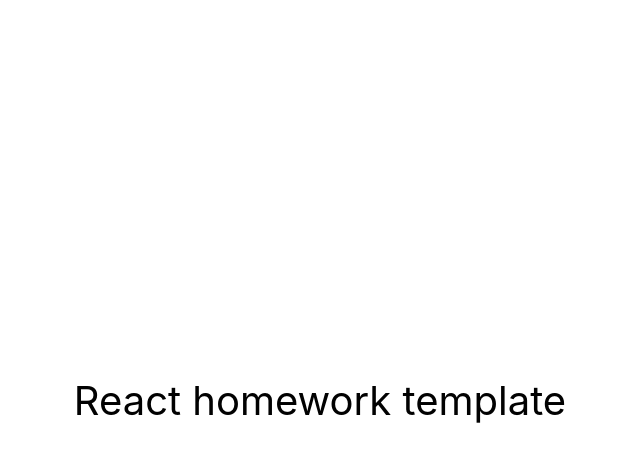
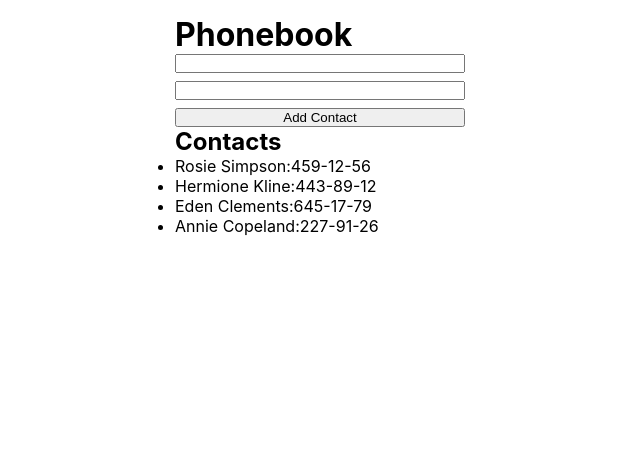
Before and after one commit to yevhenpodoliaka/goit-react-hw-02-phonebook, a React (Create React App) app: page / in a window 1280 px wide. Shown: the top 462 px of the page, without its empty margins (320-960 px from the left). Built offline with nearby package versions, Linux system fonts and the light colour scheme.

Commit message:
add components

```diff
--- a/src/components/App.jsx
+++ b/src/components/App.jsx
@@ -1,16 +1,34 @@
-export const App = () => {
-  return (
-    <div
-      style={{
-        height: '100vh',
-        display: 'flex',
-        justifyContent: 'center',
-        alignItems: 'center',
-        fontSize: 40,
-        color: '#010101'
-      }}
-    >
-      React homework template
+import React, { Component } from "react";
+import ContactForm from './ContactForm/ContactForm'
+import Contactlist from './ContactList/ContactList'
+class App extends Component {
+  state = {
+  contacts: [
+    {id: 'id-1', name: 'Rosie Simpson', number: '459-12-56'},
+    {id: 'id-2', name: 'Hermione Kline', number: '443-89-12'},
+    {id: 'id-3', name: 'Eden Clements', number: '645-17-79'},
+    {id: 'id-4', name: 'Annie Copeland', number: '227-91-26'},
+  ],
+  filter: '',
+  name: '',
+  number: ''
+}
+
+  handlerFormSubmit = e => {
+    e.preventdefault();
+    console.log(e);
+  }
+  render() {
+      return (
+        <div>
+          <h1>Phonebook</h1>
+          <ContactForm handler={this.handlerFormSubmit} />
+          <h2>Contacts</h2>
+          <Contactlist contacts={this.state.contacts}/>
     </div>
   );
+  }
+
 };
+
+export default App
--- /dev/null
+++ b/src/components/ContactForm/ContactForm.jsx
@@ -0,0 +1,41 @@
+import React, { Component } from 'react';
+import s from './ContactForm.module.css';
+class ContactForm extends Component {
+  state = {
+    name: '',
+    number: '',
+    };
+
+    handleChange = e => {
+        const { name, value } = e.currentTarget
+        console.log(name);
+        this.setState({ [name] : value})
+    }
+  render() {
+    return (
+      <form onSubmit={this.props.handler}>
+        <input
+          type="text"
+          name="name"
+          pattern="^[a-zA-Zа-яА-Я]+(([' -][a-zA-Zа-яА-Я ])?[a-zA-Zа-яА-Я]*)*$"
+          title="Name may contain only letters, apostrophe, dash and spaces. For example Adrian, Jacob Mercer, Charles de Batz de Castelmore d'Artagnan"
+                required
+                onChange={this.handleChange}
+        />
+        <input
+          type="tel"
+          name="number"
+          pattern="\+?\d{1,4}?[-.\s]?\(?\d{1,3}?\)?[-.\s]?\d{1,4}[-.\s]?\d{1,4}[-.\s]?\d{1,9}"
+          title="Phone number must be digits and can contain spaces, dashes, parentheses and can start with +"
+                required
+                 onChange={this.handleChange}
+        />
+        <button className={s.button} type="submit">
+          Add Contact
+        </button>
+      </form>
+    );
+  }
+}
+
+export default ContactForm;
--- /dev/null
+++ b/src/components/ContactForm/ContactForm.module.css
@@ -0,0 +1,7 @@
+form{
+    display: flex;
+    flex-direction: column;
+}
+form input{
+    margin-bottom: 8px;
+}
--- /dev/null
+++ b/src/components/ContactList/ContactList.jsx
@@ -0,0 +1,10 @@
+const Contactlist = ({ contacts }) => {
+    return (
+        <ul>{contacts.map(({ id, name, number }) => (<li key={id}>
+            <p>{name}:{ number}</p>
+       </li>))}</ul>
+
+    )
+
+}
+export default Contactlist
--- a/src/index.css
+++ b/src/index.css
@@ -1,4 +1,9 @@
 @import-normalize; /* bring in normalize.css styles */
+*{
+  margin: 0;
+  padding: 0;
+  box-sizing: border-box;
+}
 
 body {
   margin: 0;
@@ -13,3 +18,9 @@
   font-family: source-code-pro, Menlo, Monaco, Consolas, 'Courier New',
     monospace;
 }
+
+#root{
+  max-width: 320px;
+  padding: 15px;
+  margin: 0 auto;
+}
--- a/src/index.js
+++ b/src/index.js
@@ -1,6 +1,6 @@
 import React from 'react';
 import ReactDOM from 'react-dom/client';
-import { App } from 'components/App';
+import App from 'components/App';
 import './index.css';
 
 ReactDOM.createRoot(document.getElementById('root')).render(
```
Also changed, not shown: src/components/ContactList/ContactList.module.css (added), src/components/Filter/Filter.jsx (added), src/components/Filter/Filter.module.css (added).
